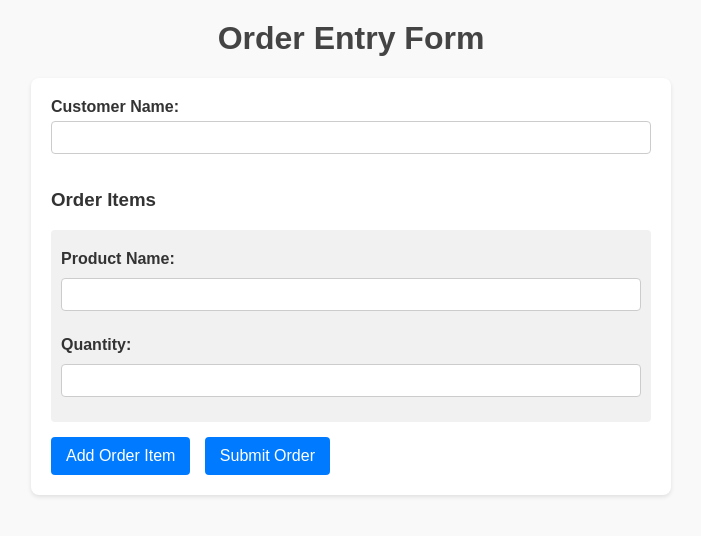
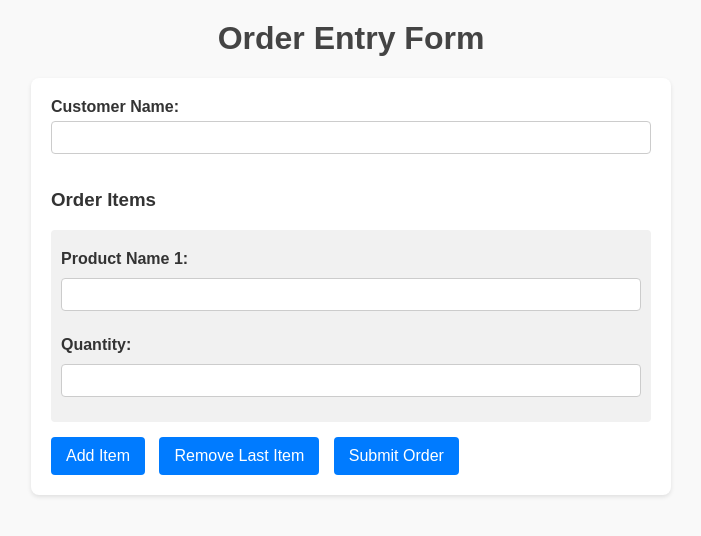
Before and after one commit to Farhan-Abbas/discovery-order-entry-app, a FastAPI app: page / in a window 1280 px wide. Shown: the top 536 px of the page, without its empty margins (289-990 px from the left). Run offline with FastAPI, Linux system fonts and the light colour scheme.

Commit message:
feat: Enhance order item management with dynamic removal and improved labeling

```diff
--- a/static/js/main.js
+++ b/static/js/main.js
@@ -12,7 +12,7 @@ document.getElementById("add-order-item").addEventListener("click", function ()
     // Add product name input
     const productNameLabel = document.createElement("label");
     productNameLabel.setAttribute("for", `product-name-${orderItemCount + 1}`);
-    productNameLabel.textContent = "Product Name:";
+    productNameLabel.textContent = `Product Name ${orderItemCount + 1}:`;
     const productNameInput = document.createElement("input");
     productNameInput.setAttribute("type", "text");
     productNameInput.setAttribute("id", `product-name-${orderItemCount + 1}`);
@@ -38,6 +38,19 @@ document.getElementById("add-order-item").addEventListener("click", function ()
 
     // Append the new order item to the container
     orderItemsContainer.appendChild(newOrderItem);
+});
+
+// Event listener for removing the last order item dynamically from the form
+document.getElementById("remove-order-item").addEventListener("click", function () {
+    const orderItemsContainer = document.getElementById("order-items");
+    const orderItems = orderItemsContainer.getElementsByClassName("order-item");
+
+    // Ensure at least one order item remains
+    if (orderItems.length > 1) {
+        orderItemsContainer.removeChild(orderItems[orderItems.length - 1]);
+    } else {
+        alert("At least one order item must remain.");
+    }
 });
 
 // Event listener for handling form submission using the fetch API
@@ -67,8 +80,8 @@ document.getElementById("order-form").addEventListener("submit", async function
         alert("Customer name is required.");
         return;
     }
-    if (customerName.length > 100) {
-        alert("Customer name cannot exceed 100 characters.");
+    if (customerName.length > 50) {
+        alert("Customer name cannot exceed 50 characters.");
         return;
     }
     if (!/^[a-zA-Z ]+$/.test(customerName)) {
--- a/templates/index.html
+++ b/templates/index.html
@@ -15,7 +15,7 @@
         <div id="order-items">
             <h3>Order Items</h3>
             <div class="order-item">
-                <label for="product-name-1">Product Name:</label>
+                <label for="product-name-1">Product Name 1:</label>
                 <input type="text" id="product-name-1" name="order_items[0][product_name]" required>
 
                 <label for="quantity-1">Quantity:</label>
@@ -23,7 +23,8 @@
             </div>
         </div>
 
-        <button type="button" id="add-order-item">Add Order Item</button>
+        <button type="button" id="add-order-item">Add Item</button>
+        <button type="button" id="remove-order-item">Remove Last Item</button>
         <button type="submit">Submit Order</button>
     </form>
 
```
